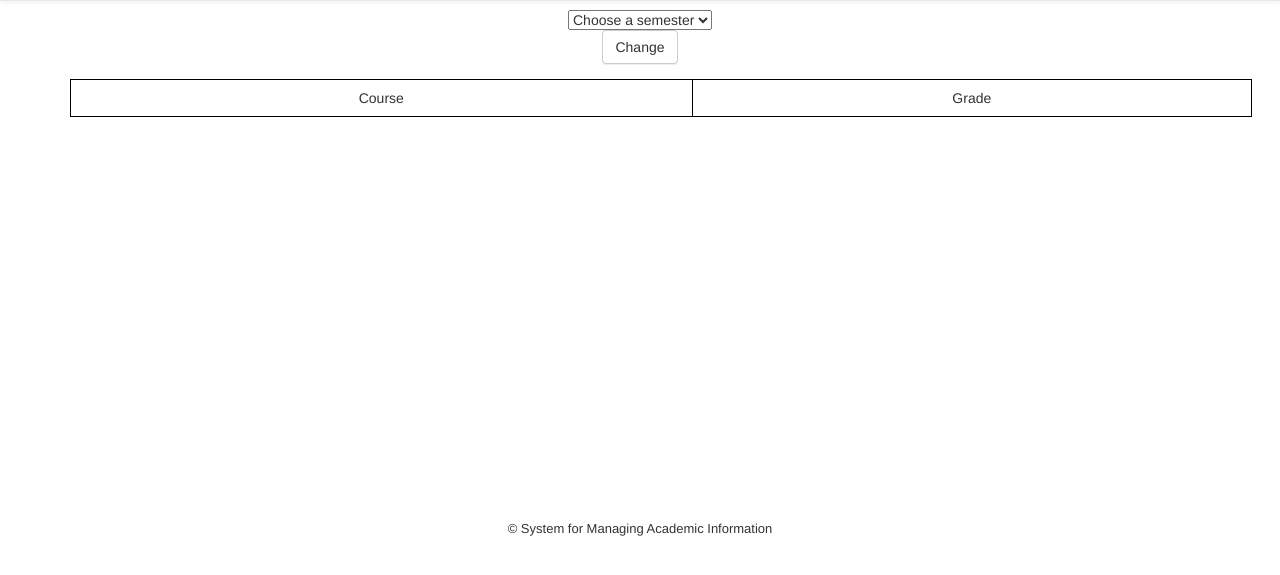
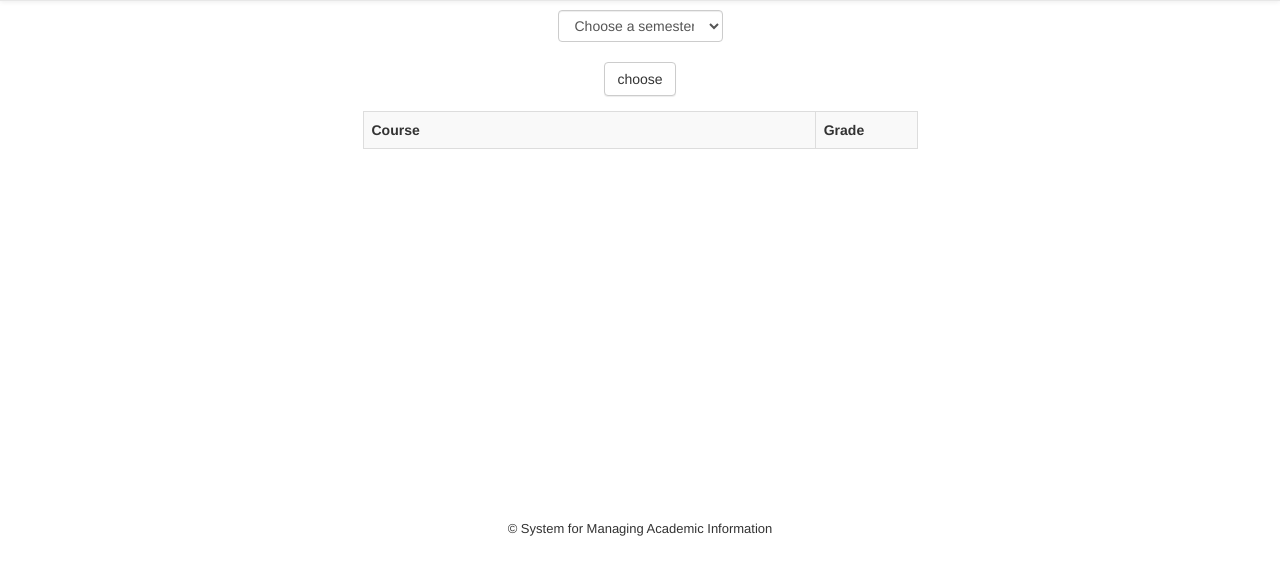
Before and after one commit to vampy/university-SE, a Flask app: page /see_courses in a window 1280 px wide. Shown: the part 50-625 px from the top of the page. Run offline with Flask 2, Linux system fonts and the light colour scheme; the visitor is signed in with stand-in values (Sample User, id 1); data comes from the database, SQL or seed files in the repository; data that the repository does not hold is empty; some libraries are stand-ins or nearby versions.

Commit message:
see_courses done

```diff
--- a/school/templates/user/see_courses.html
+++ b/school/templates/user/see_courses.html
@@ -4,37 +4,37 @@
 {% block body %}
 
 {% if current_user.is_student() %}
-    <form method="post" class="form-group" align="center">
-        <select size="1" name="semester">
+<div class="row">
+    <div class="text-center col-md-2 col-md-push-5" >
+        <form method="post" class="form-group">
+            <select size="1" name="semester" class="form-control">
                     <option value=0>Choose a semester</option>
                     {% for semester in semesters %}
                     <option value="{{ semester.id }}" >{{ semester.name }}</option>
                     {% endfor %}
             </select>
             <br>
-        <INPUT TYPE="submit" value="Change" class="btn btn-default">
+            <INPUT TYPE="submit" value="choose" class="btn btn-default">
         </form>
-
-
-    <tbody><tr valign="top">
-              <td style="border: 1px solid black;" >
-                <div style="height: 393px; width: 1182px; overflow: auto;">
-                  <table class="table table-responsive">
-                    <tbody><tr style="border: 1px solid black;" >
-                      <td class="Header" style="text-align: center; border: 1px solid black;">
-                        Course
+    </div>
+</div>
+<div class="row">
+    <div class="col-md-6 col-md-push-3" >
+      <table class="table table-striped table-bordered">
+        <tr>
+          <td class="col-md-5">
+            <strong>Course</strong>
           </td>
-                      <td class="Header" style="text-align: center;border: 1px solid black;">
-                        Grade
+          <td class="col-md-1">
+            <strong>Grade</strong>
           </td>
         </tr>
-
         {% for i in range(courses.__len__()) %}
-                    <tr style="text-align: center;border: 1px solid black;" >
-                        <td style="text-align: center;border: 1px solid black;" >
+        <tr>
+            <td class="col-md-4">
                 {{ courses[i].name }}
             </td>
-                        <td style="text-align: center;border: 1px solid black;" >
+            <td class="col-md-1">
                 {% if grades[i] %}
                     {{ grades[i] }}
                 {% else %}
@@ -43,13 +43,15 @@
             </td>
         </tr>
         {% endfor %}
+      </table>
+    </div>
+</div>
 
-                  </tbody></table>
 
-                </div>
-              </td>
-            </tr>
-          </tbody>
+
+
+
+
     {% else %}
         <table class="table table-responsive">
         <tr style="border: 1px solid black;" >
--- a/school/user/views.py
+++ b/school/user/views.py
@@ -46,13 +46,17 @@ def see_courses():
                 seen_semesters.add(enroll.semester)
 
         if request.method == 'POST':
-            courses = []
-            grades = []
-            sem_id = request.form['semester']
-            for enroll in current_user.enrolled.all():
-                if enroll.semester.id == int(sem_id):
-                    courses.append(enroll.course)
-                    grades.append(enroll.grade)
+            if request.form['semester'] == '0':
+                flash("Please choose a semester", FLASH_ERROR)
+                return render_template("user/see_courses.html", semesters=semesters)
+            else:
+                courses = []
+                grades = []
+                sem_id = request.form['semester']
+                for enroll in current_user.enrolled.all():
+                    if enroll.semester.id == int(sem_id):
+                        courses.append(enroll.course)
+                        grades.append(enroll.grade)
 
         else:
             courses = []
```
Lines whose indentation alone changed are shown as unchanged.
